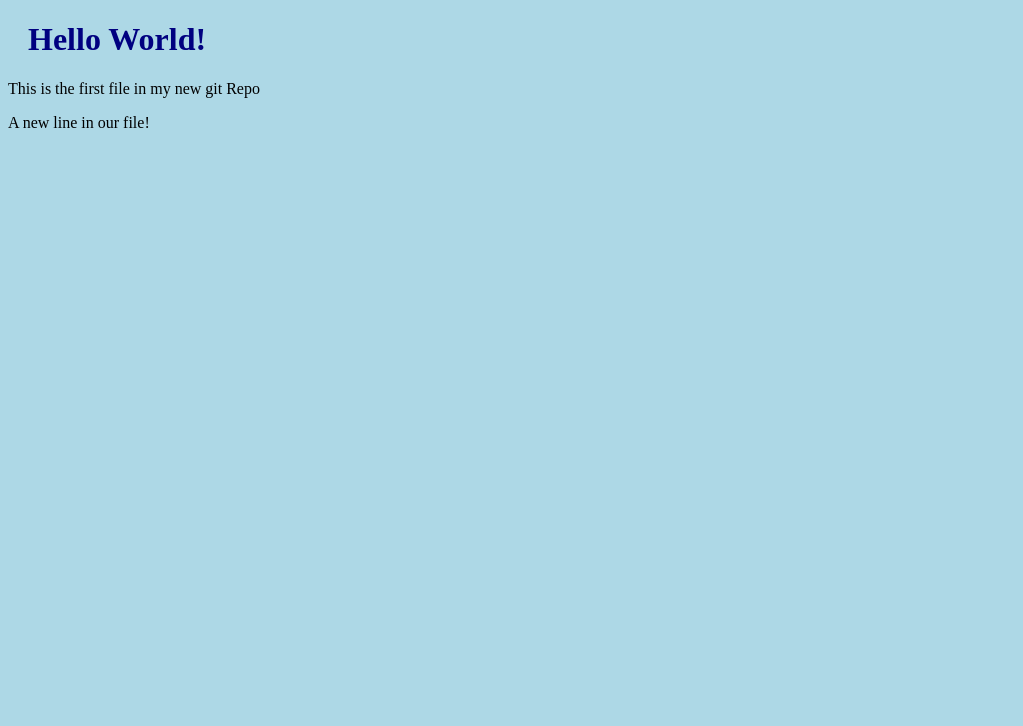
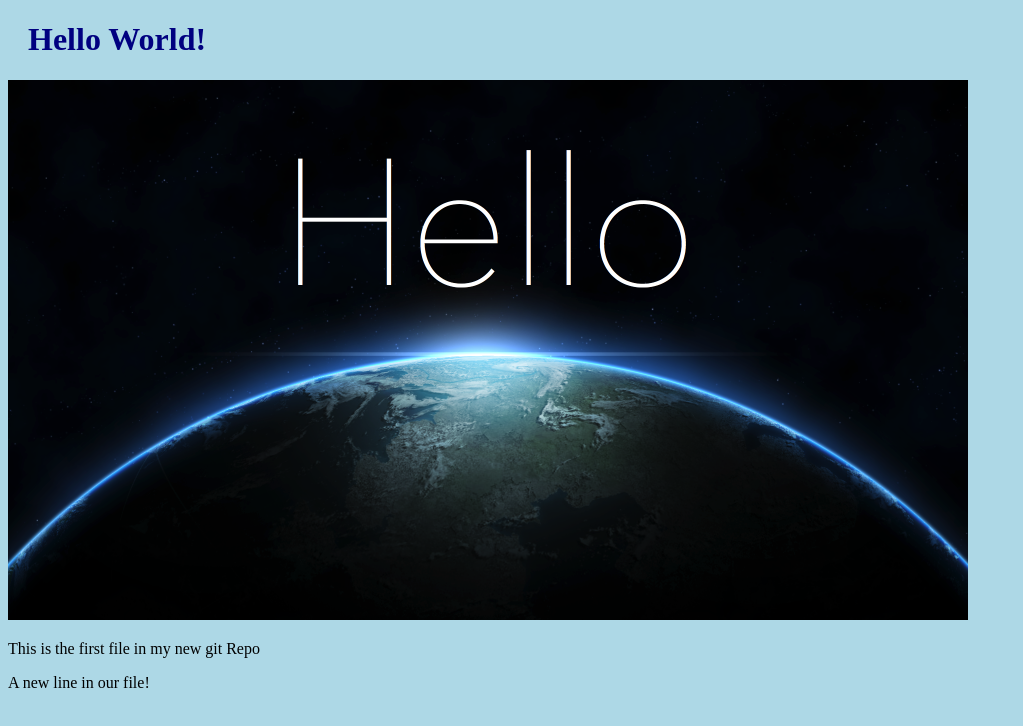
Before and after one commit to JonathanGuillemot/git_hello_world, a plain HTML site: page tuto.html in a window 1280 px wide. Shown: the whole page, without its empty margins (0-1023 px from the left). Drawn offline with Linux system fonts and the light colour scheme.

Commit message:
Added image to Hello World

```diff
--- a/tuto.html
+++ b/tuto.html
@@ -6,6 +6,8 @@
 	</head>
 	<body>
 		<h1>Hello World!</h1>
+		<div><img src="hello_world.png" alt="Hello world from Space"
+		style="width:100%;max-width:960px"></div>
 		<p>This is the first file in my new git Repo</p>
 		<p>A new line in our file!</p>
 	</body>
```
Also changed, not shown: hello_world.png (added).
